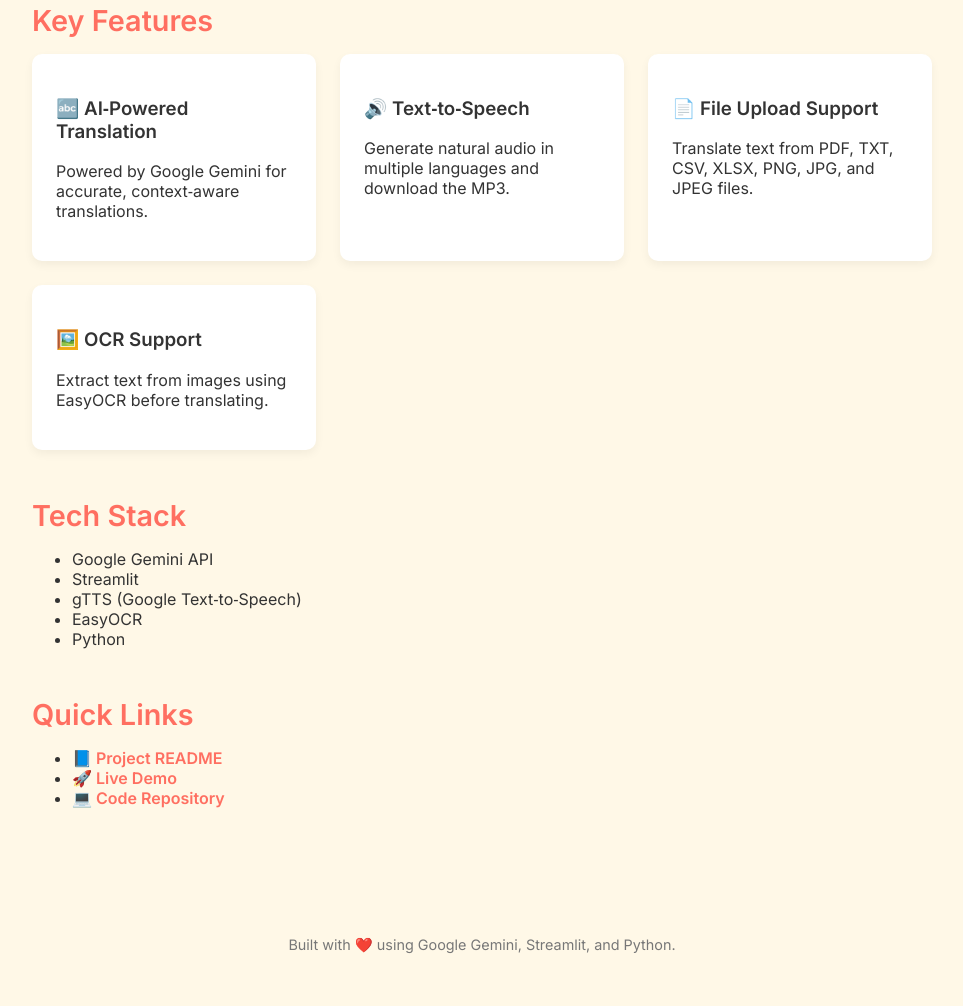
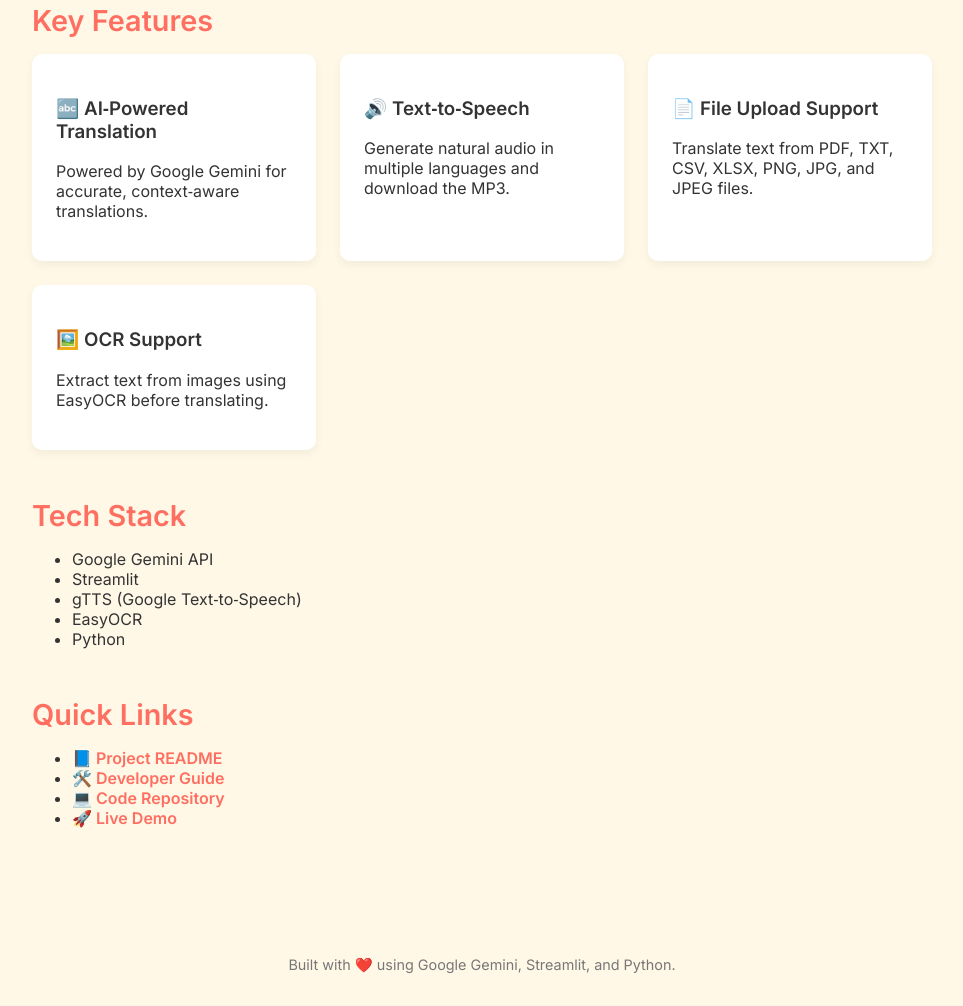
Before and after one commit to mcadriaans/genai_translate-and-speak, a plain HTML site: page docs/index.html in a window 1280 px wide. Shown: the part 994-2000 px from the top of the page, without its empty margins (158-1121 px from the left). Drawn offline with Linux system fonts and the light colour scheme.

Commit message:
Update index.html

```diff
--- a/docs/index.html
+++ b/docs/index.html
@@ -177,10 +177,9 @@
       <h2>Quick Links</h2>
       <ul>
         <li><a class="github-link" href="README.html">📘 Project README</a></li>
-
+        <li><a class="github-link" href="Project_Guide.html">🛠️ Developer Guide </a></li>
+        <li><a class="github-link" href="https://github.com/mcadriaans/genai_translate-and-speak/blob/main/translator_speak_app.py">💻 Code Repository</a></li>
         <li><a class="github-link" href="https://genaitranslate-and-speak-5frsypnc9p7vm4xgk5xxcj.streamlit.app/" target="_blank">🚀 Live Demo</a></li>
-
-        <li><a class="github-link" href="https://github.com/mcadriaans/genai_translate-and-speak/blob/main/translator_speak_app.py">💻 Code Repository</a></li>
       </ul>
     </section>
 
```
